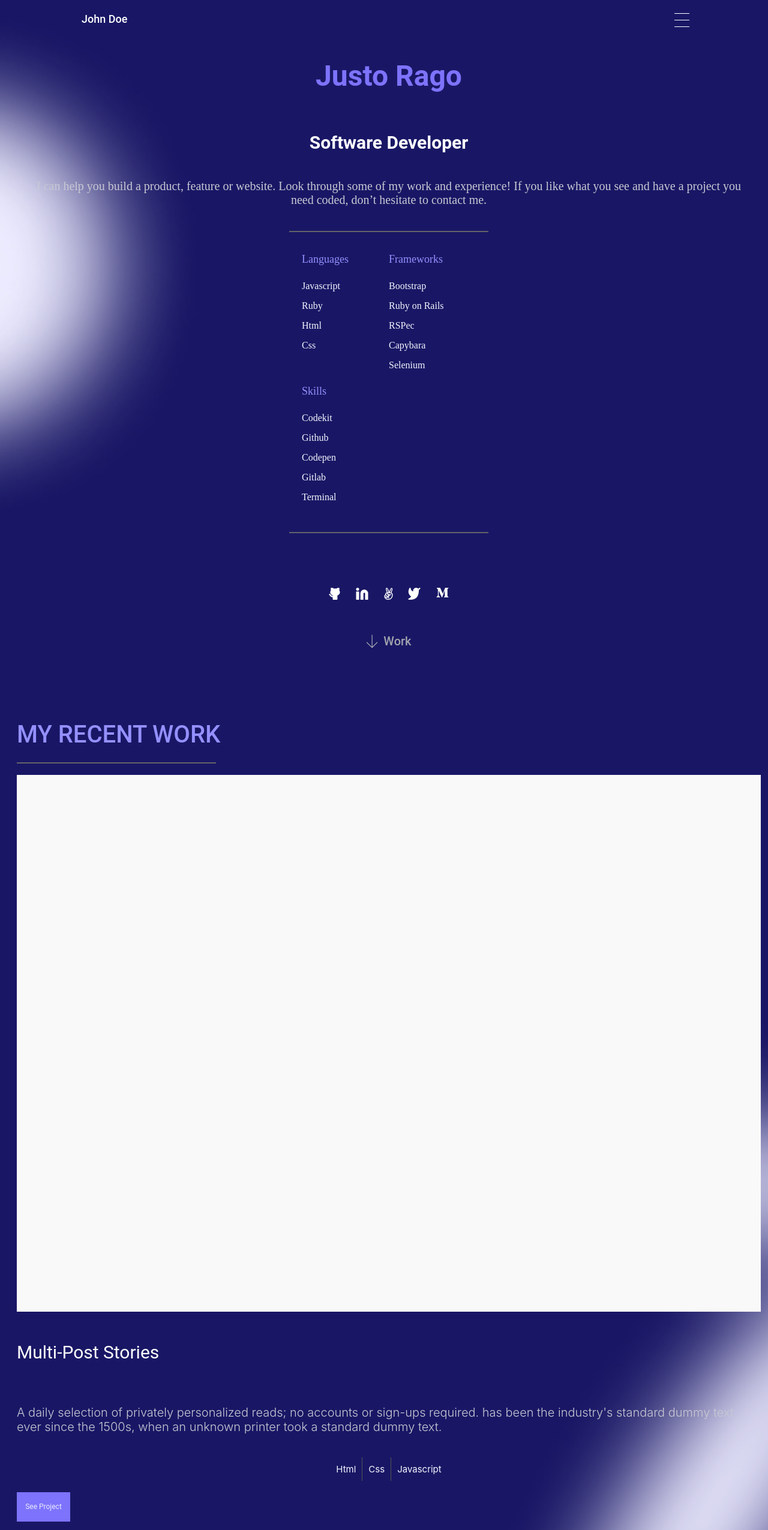
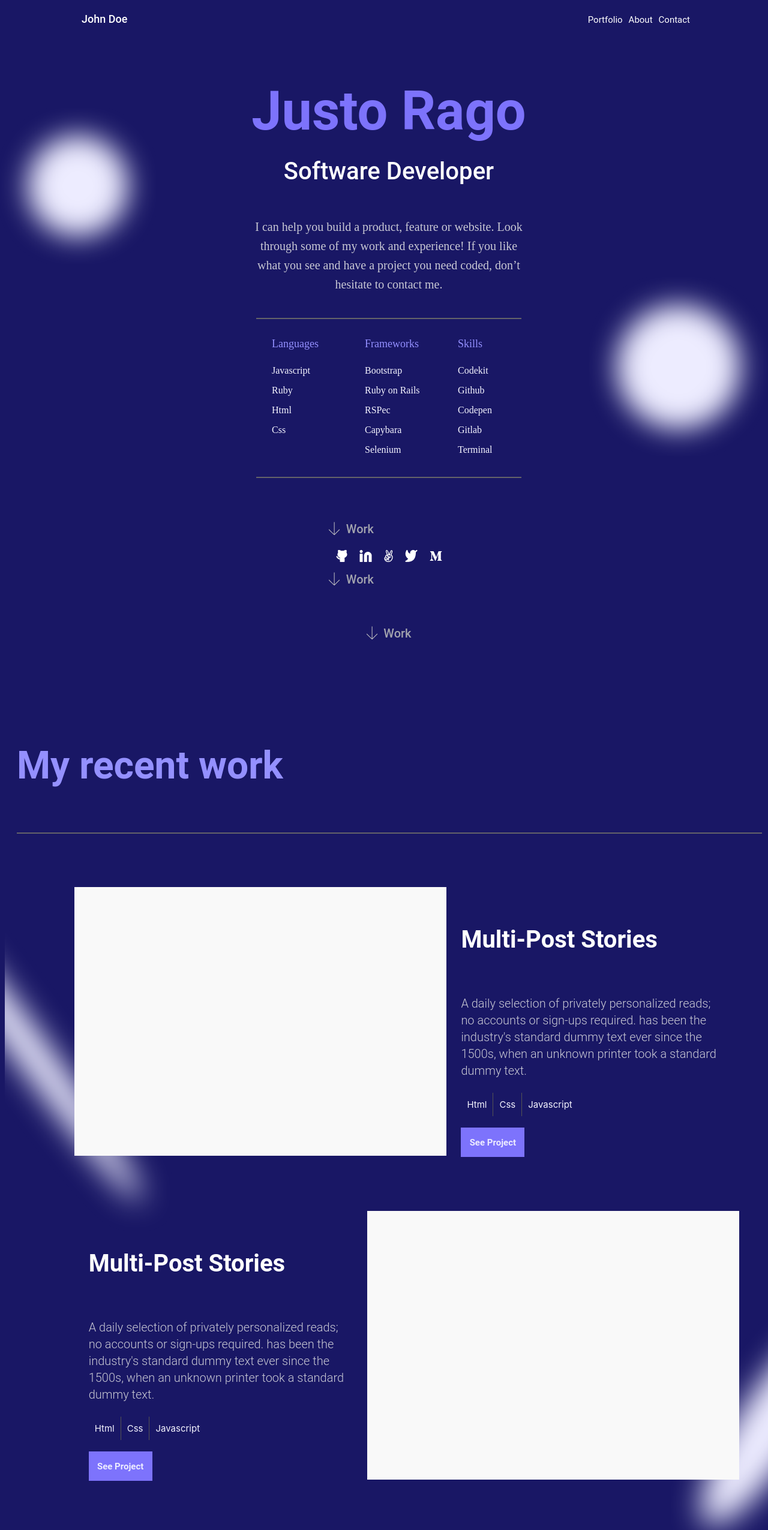
Before and after one commit to asdt560/Portfolio, a website: page index.html in a window 1280 px wide. Shown: the top 2551 px of the page at 60% size. Drawn offline with Linux system fonts and the light colour scheme.

Commit message:
Add media queries

```diff
--- a/index.html
+++ b/index.html
@@ -20,6 +20,9 @@
           <span class="line"></span>
           <span class="line"></span>
         </button>
+        <a href="#works" class="navlink" id="portfoliolink">Portfolio</a>
+        <a href="#about" class="navlink" id="aboutlink">About</a>
+        <a href="#form-container" class="navlink" id="contactlink">Contact</a>
       </div>
     </nav>
   </header>
@@ -29,6 +32,7 @@
   </section>
   <section id="support">
     <p class="blurb">I can help you build a product, feature or website. Look through some of my work and experience! If you like what you see and have a project you need coded,  don’t hesitate to contact me.</p>
+    <div id="list-and-span">
     <span class="divide"></span>
     <ul id="list-container">
       <li class="subsection">
@@ -42,7 +46,7 @@
       </li>
       <li class="subsection">
         <ul>
-          <li class="blue-list">Frameworks</li>
+          <li class="blue-list last">Frameworks</li>
           <li>Bootstrap</li>
           <li>Ruby on Rails</li>
           <li>RSPec</li>
@@ -62,8 +66,11 @@
       </li>
     </ul>
     <span class="divide"></span>
+  </div>
   </section>
   <section id="links">
+    <div id="internal-external">
+      <a class="work-link" href="#works"><img src="./images/Group-55.png" alt="arrow">Work</a>
     <ul class="footer-list">
       <li>
         <a href="https://github.com/asdt560"><img src="./images/Normal-Button/Tertiary/Icons/Vector.png" alt="Github"></a>
@@ -81,15 +88,18 @@
         <a href="https://medium.com/"><img src="./images/Normal-Button1/Tertiary/Icons/Vector.png" alt="Medium"></a>
       </li>
     </ul>
+    <a class="work-link" href="#works"><img src="./images/Group-55.png" alt="arrow">Work</a>
+  </div>
     <section id="internal">
       <a class="work-link" href="#works"><img src="./images/Group-55.png" alt="arrow">Work</a>
     </section>
   </section>
   <section id="works">
-    <h4>MY RECENT WORK</h4>
+    <h4>My recent work</h4>
     <span id="span3" class="divide"></span>
     <section id="c1" class="card">
       <img class="placeholder-image" src="./images/Img-Placeholder(1).png" alt="A Placeholder">
+      <div class="card-text">
         <h5 class="card-title">Multi-Post Stories</h5>
         <p class="blurb2">A daily selection of privately personalized reads; no accounts or sign-ups required. has been the industry's standard dummy text ever since the 1500s, when an unknown printer took a standard dummy text.</p>
         <ul class="card-list">
@@ -98,9 +108,11 @@
           <li>Javascript</li>
         </ul>
         <button class="project-button">See Project</button>
+      </div>
     </section>
     <section id="c2" class="card">
-      <img class="placeholder-image" src="./images/Img-Placeholder(1).png" alt="A Placeholder">
+      <img class="placeholder-image even" src="./images/Img-Placeholder(1).png" alt="A Placeholder">
+      <div class="card-text">
         <h5 class="card-title">Multi-Post Stories</h5>
         <p class="blurb2">A daily selection of privately personalized reads; no accounts or sign-ups required. has been the industry's standard dummy text ever since the 1500s, when an unknown printer took a standard dummy text.</p>
         <ul class="card-list">
@@ -109,9 +121,11 @@
           <li>Javascript</li>
         </ul>
         <button class="project-button">See Project</button>
+      </div>
     </section>
     <section id="c3" class="card">
       <img class="placeholder-image" src="./images/Img-Placeholder(1).png" alt="A Placeholder">
+      <div class="card-text">
         <h5 class="card-title">Multi-Post Stories</h5>
         <p class="blurb2">A daily selection of privately personalized reads; no accounts or sign-ups required. has been the industry's standard dummy text ever since the 1500s, when an unknown printer took a standard dummy text.</p>
         <ul class="card-list">
@@ -120,9 +134,11 @@
           <li>Javascript</li>
         </ul>
         <button class="project-button">See Project</button>
+      </div>
     </section>
     <section id="c4" class="card">
-      <img class="placeholder-image" src="./images/Img-Placeholder(1).png" alt="A Placeholder">
+      <img class="placeholder-image even" src="./images/Img-Placeholder(1).png" alt="A Placeholder">
+      <div class="card-text">
         <h5 class="card-title">Multi-Post Stories</h5>
         <p class="blurb2">A daily selection of privately personalized reads; no accounts or sign-ups required. has been the industry's standard dummy text ever since the 1500s, when an unknown printer took a standard dummy text.</p>
         <ul class="card-list">
@@ -131,6 +147,7 @@
           <li>Javascript</li>
         </ul>
         <button class="project-button">See Project</button>
+      </div>
     </section>
     <span class="divide"></span>
   </section>
--- a/styles.css
+++ b/styles.css
@@ -30,6 +30,19 @@ nav {
 
 #menu-div {
   padding-right: 10%;
+  display: flex;
+}
+
+.navlink {
+  display: none;
+  background: none;
+  border: none;
+  color: #fff;
+  font-size: 15px;
+  line-height: 20px;
+  font-family: 'Roboto', sans-serif;
+  padding-right: 10px;
+  text-decoration: none;
 }
 
 .placeholder {
@@ -65,12 +78,14 @@ span.line {
   font-family: 'Roboto', sans-serif;
   color: #7d73fc;
   font-size: 48px;
+  margin-bottom: 12px;
 }
 
 h2 {
   font-family: 'Roboto', sans-serif;
   color: white;
   font-size: 30px;
+  margin-top: 12px;
 }
 
 #support {
@@ -80,28 +95,35 @@ h2 {
   justify-content: center;
 }
 
+#list-and-span {
+  display: flex;
+  flex-direction: column;
+  align-items: center;
+  justify-content: center;
+  max-width: 600px;
+}
+
 .blurb {
   text-align: center;
   color: #c8c8d4;
   font-size: 20px;
   font-weight: lighter;
-  width: 95%;
+  max-width: 300px;
   padding-bottom: 20px;
 }
 
 .divide {
   border: 1px solid #646369;
-  width: 330px;
+  width: 100%;
   align-self: center;
 }
 
 #list-container {
   display: flex;
   flex-wrap: wrap;
-  height: 460px;
-  width: 290px;
-  align-self: center;
-  margin: 20px;
+  width: 80%;
+  justify-content: space-between;
+  margin-left: 50px;
 }
 
 .blue-list {
@@ -128,14 +150,8 @@ li {
 .subsection {
   display: flex;
   flex-direction: column;
-  justify-content: flex-start;
   flex-wrap: wrap;
-  width: 50%;
-}
-
-h3 {
-  position: relative;
-  top: 20px;
+  width: 130px;
 }
 
 #links {
@@ -188,6 +204,7 @@ h4 {
   line-height: 52px;
   color: #9490ff;
   margin: 0;
+  text-transform: uppercase;
 }
 
 .card {
@@ -207,12 +224,17 @@ h4 {
   font-weight: 400;
 }
 
+.card-text {
+  align-self: center;
+}
+
 .blurb2 {
   font-family: 'Inter', sans-serif;
   color: #c8c8d4;
   font-size: 20px;
   font-weight: lighter;
   font-weight: 300;
+  width: 327px;
 }
 
 .card-list {
@@ -366,3 +388,172 @@ footer {
   margin-top: 0;
   padding-bottom: 40px;
 }
+
+@media (min-width: 768px) {
+  #menu {
+    display: none;
+  }
+
+  .navlink {
+    display: flex;
+  }
+
+  body {
+    background-image: url(./images/two\ circles\ header.svg);
+    background-repeat: no-repeat;
+    background-position: top 180px center;
+  }
+
+  .title {
+    font-family: 'Roboto', sans-serif;
+    color: #7d73fc;
+    font-size: 90px;
+    font-weight: 700;
+    line-height: 105px;
+  }
+
+  h2 {
+    font-family: 'Roboto', sans-serif;
+    font-style: normal;
+    font-weight: 500;
+    font-size: 40px;
+    line-height: 47px;
+    text-align: center;
+  }
+
+  .blurb {
+    max-width: 450px;
+    font-size: 20px;
+    line-height: 32px;
+  }
+
+  h4 {
+    font-family: 'Roboto', sans-serif;
+    font-style: normal;
+    font-weight: 700;
+    font-size: 64px;
+    line-height: 114px;
+    color: #9490ff;
+    margin: 0;
+    text-transform: initial;
+    margin-bottom: -70px;
+  }
+
+  #list-container {
+    width: 100%;
+  }
+
+  .card {
+    display: flex;
+    flex-direction: row;
+    width: 1100px;
+    height: 450px;
+    align-self: center;
+    padding-left: 100px;
+  }
+
+  .card-text {
+    align-self: flex-end;
+    padding-left: 24px;
+    margin-right: 24px;
+  }
+
+  .blurb2 {
+    font-family: 'Roboto', sans-serif;
+    width: 440px;
+    line-height: 28px;
+  }
+
+  .project-button {
+    font-size: 15px;
+    width: 106px;
+    font-weight: 700;
+  }
+
+  .card-list {
+    width: fit-content;
+    padding-left: 0;
+  }
+
+  .card-title {
+    font-weight: 700;
+    font-size: 40px;
+    line-height: 52px;
+  }
+
+  .placeholder-image {
+    width: 684px;
+    height: 448px;
+  }
+
+  .placeholder-image.even {
+    order: 1;
+  }
+
+  #works {
+    grid-template: 1fr 1px 4fr 4fr 4fr 4fr 1px / 100%;
+    gap: 90px;
+    background-image: url(./images/Group\ 65.svg);
+    background-repeat: no-repeat;
+    background-position: top 220px center;
+    background-size: initial;
+  }
+
+  #about-blurb {
+    max-width: 600px;
+  }
+
+  #form-container {
+    align-self: center;
+    width: 50%;
+  }
+
+  #contact-title {
+    font-style: normal;
+    font-weight: 700;
+    font-size: 40px;
+    line-height: 24px;
+  }
+
+  #form-blurb {
+    max-width: 800px;
+    font-weight: 400;
+    font-size: 20px;
+    line-height: 28px;
+  }
+
+  #form-button {
+    align-self: center;
+    width: 160px;
+    margin-top: 90px;
+  }
+
+  .links-footer {
+    flex-direction: row;
+    width: 100%;
+    justify-content: center;
+    align-self: center;
+    align-content: center;
+  }
+
+  .footer-list {
+    width: 200px;
+    margin: 0;
+    align-self: center;
+    justify-content: center;
+  }
+
+  .footer-list > li {
+    padding: 10px;
+    padding-bottom: 0;
+    align-self: center;
+  }
+
+  #footer-email {
+    width: 200px;
+    padding: 0;
+    padding-top: 5px;
+    margin: 0;
+    align-self: center;
+  }
+}
```
Also changed, not shown: images/Group 65.svg (added), images/Group 65@2x.svg (added), images/two circles header.png (added), images/two circles header.svg (added). Lines whose indentation alone changed are shown as unchanged.
